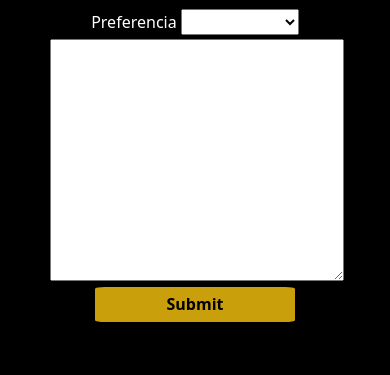
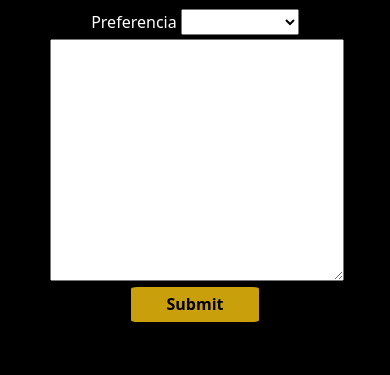
Before and after one commit to Eugenioluif/Musicarte, a website: page pages/contacto.html in a window 390 px wide. Shown: the part 695-1070 px from the top of the page. Drawn offline with nearby package versions, Linux system fonts and the light colour scheme.

Commit message:
arreglos finales

```diff
--- a/scss/_mediascreen.scss
+++ b/scss/_mediascreen.scss
@@ -50,7 +50,7 @@
     .btn {
     padding: 0.3rem;
     font-size: 1rem;
-    width: 12.5rem;
+    width: 8rem;
     border-radius: 5%;
     color: map-get($map-gral,col-neg);
     background-color: map-get($map-gral,col-yell);
```
Also changed, not shown: css/style.css.
